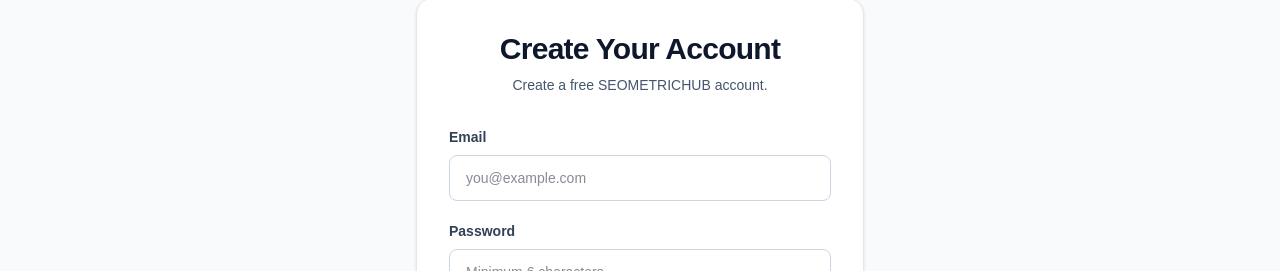
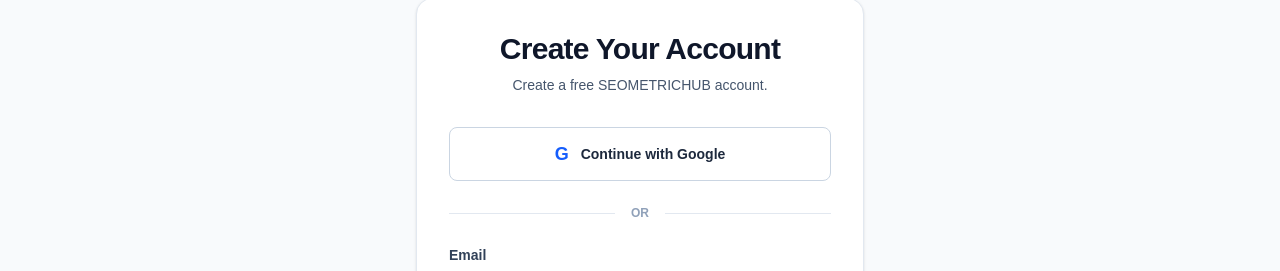
Before and after one commit to seometrichub/seometrichub, a Next.js app: page /signup in a window 1280 px wide. Shown: the part 147-418 px from the top of the page. Built offline with nearby package versions, Linux system fonts and the light colour scheme; no server answers.

Commit message:
Add Google signup option

```diff
--- a/app/signup/page.tsx
+++ b/app/signup/page.tsx
@@ -11,8 +11,27 @@ export default function SignupPage() {
   const [email, setEmail] = useState("");
   const [password, setPassword] = useState("");
   const [loading, setLoading] = useState(false);
+  const [googleLoading, setGoogleLoading] = useState(false);
   const [error, setError] = useState("");
   const [message, setMessage] = useState("");
+
+  async function handleGoogleSignup() {
+    setError("");
+    setMessage("");
+    setGoogleLoading(true);
+
+    const { error } = await supabase.auth.signInWithOAuth({
+      provider: "google",
+      options: {
+        redirectTo: `${window.location.origin}/auth/callback`,
+      },
+    });
+
+    if (error) {
+      setError(error.message);
+      setGoogleLoading(false);
+    }
+  }
 
   async function handleSignup(event: FormEvent<HTMLFormElement>) {
     event.preventDefault();
@@ -53,6 +72,24 @@ export default function SignupPage() {
             <p className="mt-2 text-sm text-slate-600">
               Create a free SEOMETRICHUB account.
             </p>
+          </div>
+
+          <button
+            type="button"
+            onClick={handleGoogleSignup}
+            disabled={googleLoading || loading}
+            className="flex w-full items-center justify-center gap-3 rounded-lg border border-slate-300 bg-white px-5 py-3 text-sm font-bold text-slate-800 transition hover:bg-slate-50 disabled:cursor-not-allowed disabled:opacity-60"
+          >
+            <span className="text-lg font-bold text-blue-600">G</span>
+            {googleLoading ? "Connecting to Google..." : "Continue with Google"}
+          </button>
+
+          <div className="my-6 flex items-center gap-4">
+            <div className="h-px flex-1 bg-slate-200" />
+            <span className="text-xs font-bold uppercase text-slate-400">
+              OR
+            </span>
+            <div className="h-px flex-1 bg-slate-200" />
           </div>
 
           <form onSubmit={handleSignup} className="space-y-5">
@@ -109,7 +146,7 @@ export default function SignupPage() {
 
             <button
               type="submit"
-              disabled={loading}
+              disabled={loading || googleLoading}
               className="w-full rounded-lg bg-[#F97316] px-5 py-3 text-sm font-bold text-white transition hover:bg-[#EA580C] disabled:cursor-not-allowed disabled:opacity-60"
             >
               {loading ? "Creating account..." : "Create Account"}
```
